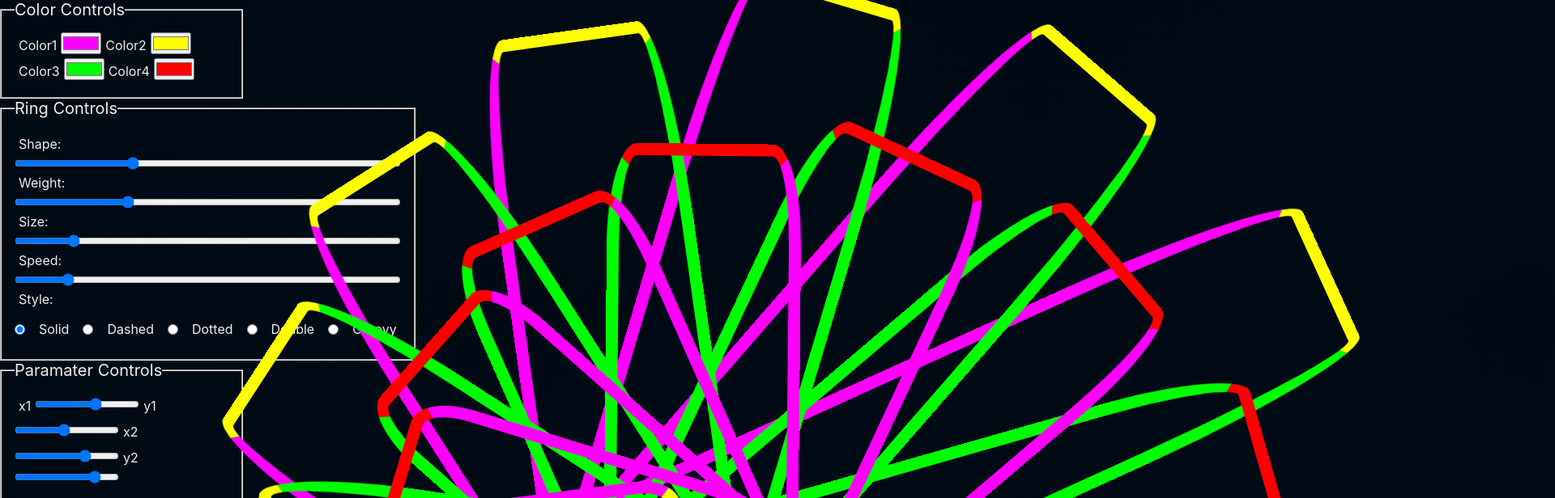
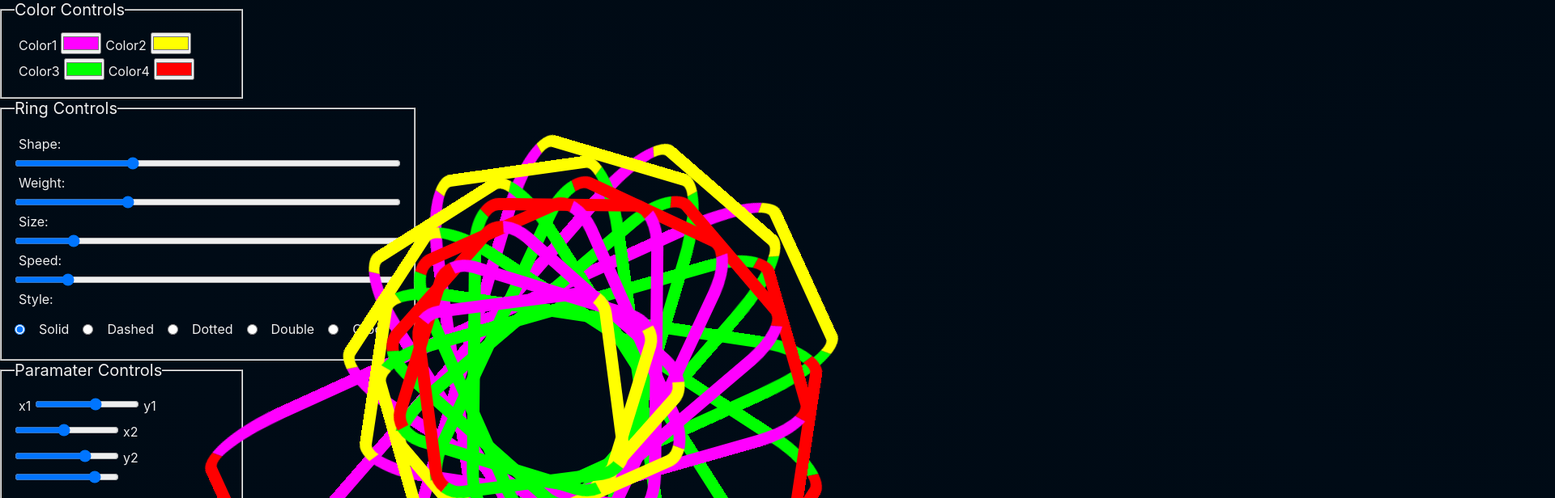
Before and after one commit to stevebarakat/kaleidoscope, a React (Create React App) app: page / in a window 1280 px wide. Shown: the top 616 px of the page at 81% size, 1920 px wide, since content can reach past the window. Built offline with nearby package versions, Linux system fonts and the light colour scheme.

Commit message:
margin-top

```diff
--- a/src/Kaleidoscope.js
+++ b/src/Kaleidoscope.js
@@ -61,8 +61,8 @@ const kaledescopeAnimation = keyframes`
 
 const Things = styled.div`
   position: absolute;
+  margin-top: -550px;
   div {
-    margin-top: ${(p) => (p.position === "absolute" ? "-550px" : null)};
     border-color: ${(p) => p.colors.color1} ${(p) => p.colors.color2}
       ${(p) => p.colors.color3} ${(p) => p.colors.color4};
     align-self: ${(p) => (p.position === "align" ? "center" : "revert")};
@@ -85,7 +85,7 @@ const Thing = styled.div`
   max-height: 50vh;
   justify-content: center;
   aspect-ratio: 1/1;
-  margin: 3rem;
+  margin: 0.25rem;
 `;
 
 export default Kaleidoscope;
```
